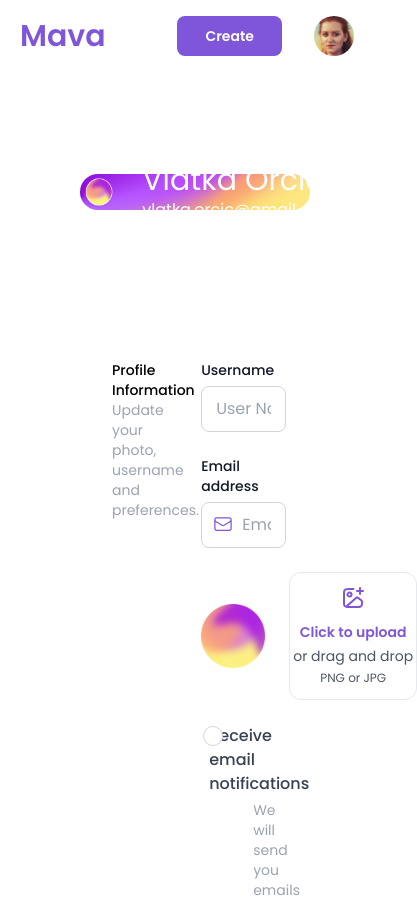
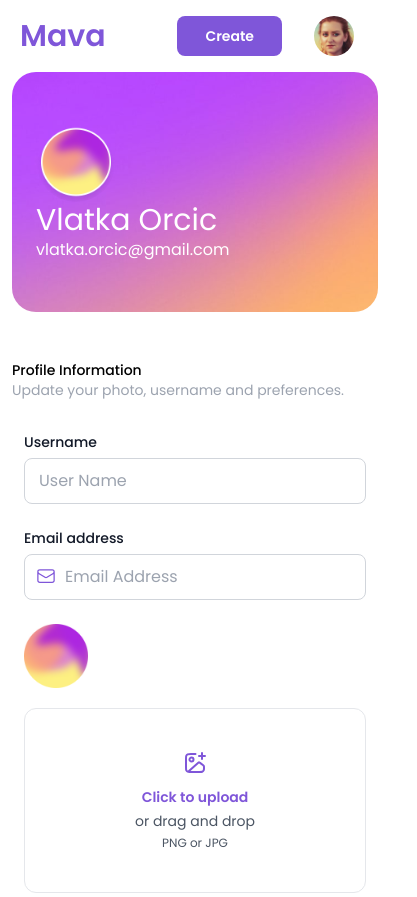
Before and after one commit to brandojesus0624/AI-web-frontend, a React (Create React App) app: page /setting in a window 390 px wide. Shown: the top 897 px of the page, 417 px wide, since content can reach past the window. Built offline with nearby package versions, Linux system fonts and the light colour scheme.

Commit message:
Mobile responsive setting page

```diff
--- a/src/components/basic/avatar.js
+++ b/src/components/basic/avatar.js
@@ -1,8 +1,8 @@
 const Avatar = ({image, size, state, username}) => {
   return (
-  <div id="avatar" className="mr-6 flex justify-center items-center">
-    {!!state ? <img alt="avatar" src={image} width={size} height={size} className="rounded-full" /> :
-    <div className="flex justify-center items-center relative text-white font-poppinsMedium" style={{width: size}}><img width={size} height={size} src={require('../../assets/img/avatarPlaceholder.png')} className="absolute -z-10" style={{maxWidth: size}}/>{username?.[0]}</div>
+  <div id="avatar" className="mr-6 flex md:justify-center items-center">
+    {!!state ? <img alt="avatar" src={image} width={size} height={size} className="rounded-full" style={{height: size}}/> :
+    <div className="flex md:justify-center items-center relative text-white font-poppinsMedium" style={{width: size, height:size}}><img width={size} height={size} src={require('../../assets/img/avatarPlaceholder.png')} className="absolute -z-10" style={{maxWidth: size}}/>{username?.[0]}</div>
     }
   </div>
   )
--- a/src/components/basic/dropZone.js
+++ b/src/components/basic/dropZone.js
@@ -20,8 +20,8 @@
       <div
         {...getRootProps({
           className:
-            `md:w-40 md:h-40 w-32 h-32 border md:px-6 md:py-8 rounded-xl flex justify-center items-center
-            ${state === 1 ? "lg:w-[236px] lg:h-[236px] mx-3 my-3 " : "lg:w-full lg:h-[185px]" }`
+            `border md:px-6 md:py-8 rounded-xl flex justify-center items-center
+            ${state === 1 ? "md:w-40 md:h-40 lg:w-[236px] lg:h-[236px] mx-3 my-3 w-32 h-32" : "w-full h-[185px] mt-5 md:mt-0" }`
         })}
       >
         <input className="input-zone" {...getInputProps()} />
--- a/src/components/pages/setting.js
+++ b/src/components/pages/setting.js
@@ -1,7 +1,6 @@
 import { useCallback, useState } from "react";
 import MainLayout from "../../layout/mainLayout"
 import Dropzone from "../basic/dropZone";
-import cuid from 'cuid'
 import Avatar from "../basic/avatar";
 import { EnvelopeIcon } from "@heroicons/react/24/outline";
 
@@ -25,22 +24,22 @@
 
   return (
     <MainLayout>
-      <div className="flex flex-1 flex-col mb-40 px-20 w-full">
-        <div className="rounded-3xl flex items-center w-full h-60 relative">
-          <img alt="background" src={require('../../assets/img/settingHeader.png')} className="absolute rounded-3xl -z-10" />
-          <img alt="current avatar" src={require('../../assets/img/avatarPlaceholder(1).png')} className="rounded-full w-1/6 mr-6 scale-[0.8]"/>
-          <div className="flex flex-col">
+      <div className="flex flex-1 flex-col mb-10 md:mb-40 md:px-20 px-3 w-full">
+        <div className="rounded-3xl flex md:flex-row flex-col md:items-center justify-center md:justify-start w-full h-60 relative">
+          <img alt="background" src={require('../../assets/img/settingHeader.png')} className="absolute h-60 rounded-3xl -z-10 object-cover" />
+          <img alt="current avatar" src={require('../../assets/img/avatarPlaceholder(1).png')} className="rounded-full md:w-1/6 md:h-auto ml-6 w-20 h-20 md:scale-[0.8]"/>
+          <div className="flex flex-col ml-6">
             <h1 className="text-3xl text-white">Vlatka Orcic</h1>
             <span className="text-white">vlatka.orcic@gmail.com</span>
           </div>
         </div>
-        <div className="my-12 flex flex-col px-8" id="settingSection">
-          <div className="flex pb-5 border-b">
-            <div className="w-1/5 text-sm mr-8">
+        <div className="my-12 flex flex-col md:px-8" id="settingSection">
+          <div className=" flex flex-col md:flex-row pb-5 border-b">
+            <div className="md:w-1/5 w-full text-sm md:mr-8">
               <h1 className="font-poppinsMedium">Profile Information</h1>
               <span className="text-gray-400">Update your photo, username and preferences.</span>
             </div>
-            <div className="w-4/5 px-6">
+            <div className="md:w-4/5 w-full md:px-6 px-3 md:mt-0 mt-8">
               <div>
                 <label
                   htmlFor="username"
@@ -73,7 +72,7 @@
                 </div>
 
               </div>
-              <div className="mt-6 flex" id="upload">
+              <div className="mt-6 flex flex-col md:flex-row" id="upload">
                 <Avatar image={image} size="64px" state={avatarState} />
                 <Dropzone onDrop={onDrop} accept={"image/*"} state={0}/>
               </div>
@@ -131,12 +130,12 @@
               </div>
             </div>
           </div>
-          <div className="flex mt-6">
-            <div className="w-1/5 text-sm mr-8">
+          <div className="flex flex-col md:flex-row mt-6">
+            <div className="md:w-1/5 text-sm md:mr-8">
               <h1 className="font-poppinsMedium">Account Control</h1>
               <span className="text-gray-400">Delete your images or terminate your account.</span>
             </div>
-            <div className="w-4/5 px-6">
+            <div className="md:w-4/5 px-3 md:px-6 mt-8 md:mt-0">
               <div className="flex flex-col" id="delete_image">
                 <h1 className="font-poppinsMedium">Delete generated images</h1>
                 <span className="text-gray-400">We will delete all of your generated images.</span>
```
